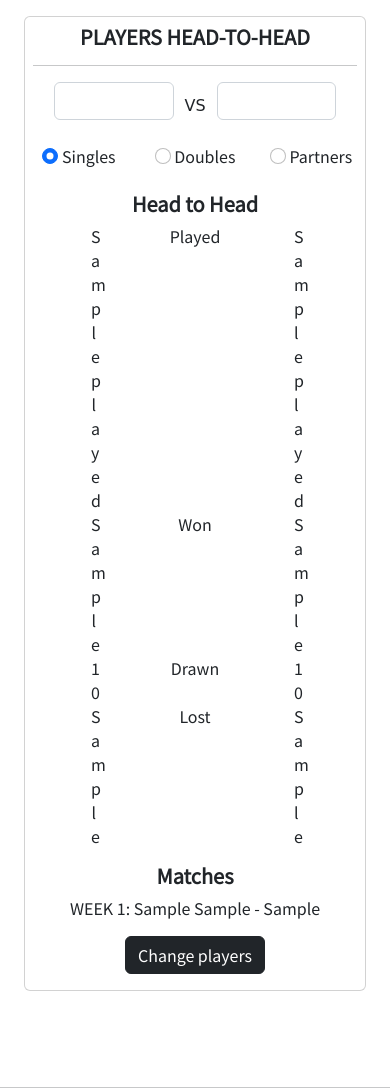
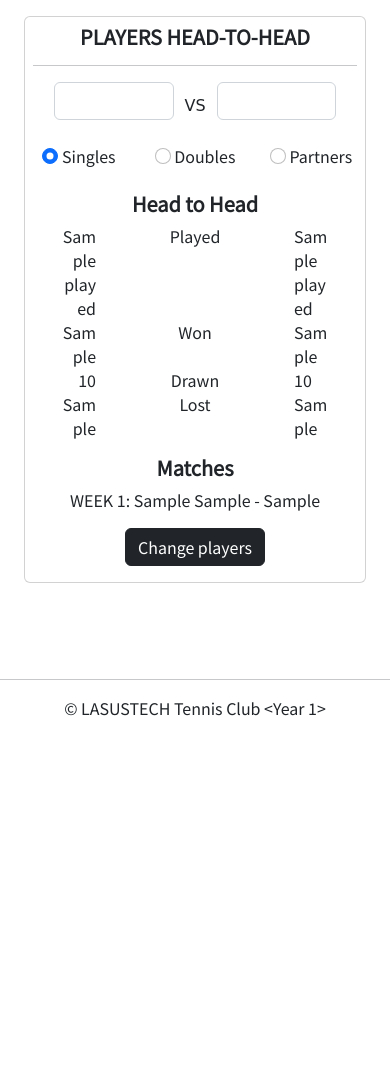
Before and after one commit to eeman7/Lasustech-tennis-club, a Flask app: template templates/head2head.html in a window 390 px wide. Shown: the part 95-1183 px from the top of the page. After the commit the page ends 811 px from the top, so only its background shows below. Run offline with Flask 3, Linux system fonts and the light colour scheme; tables that the repository leaves empty hold one stand-in row (values such as "Sample post"); the template is opened without the code that fills it: values that come from a table or form of the project are taken from there, most other values are stand-ins (such as "Sample title", 1, 10 or a date in 2020); lists and menus that the app fills with data are empty; some libraries are stand-ins or nearby versions; some web fonts are replaced.

Commit message:
Fifty-second Commit (Fix layout on mobile devices with adding Head-to-head)

```diff
--- a/templates/head2head.html
+++ b/templates/head2head.html
@@ -82,48 +82,48 @@
               <h5 class="fw-bold mt-3">Head to Head</h5>
               <div class="singles h2h-div">
                 <div class="row justify-content-center">
-                  <div class="col-1 text-end">
+                  <div class="col-2 text-end">
                     {{ h2h["singles"]["played"] }}
                   </div>
                   <div class="col-lg-4 col-6">
                     Played
                   </div>
-                  <div class="col-1 text-start">
+                  <div class="col-2 text-start">
                     {{ h2h["singles"]["played"] }}
                   </div>
                 </div>
                 <div class="row justify-content-center">
-                  <div class="col-1 text-end">
+                  <div class="col-2 text-end">
                     {{ h2h["singles"]["player1"] }}
                   </div>
                   <div class="col-lg-4 col-6">
                     Won
                   </div>
-                  <div class="col-1 text-start">
+                  <div class="col-2 text-start">
                     {{ h2h["singles"]["player2"] }}
                   </div>
                 </div>
                 {% if h2h["singles"]["player1"] + h2h["singles"]["player2"] != h2h["singles"]["played"] %}
                   <div class="row justify-content-center">
-                    <div class="col-1 text-end">
+                    <div class="col-2 text-end">
                       {{ h2h["singles"]["played"] - h2h["singles"]["player1"] - h2h["singles"]["player2"] }}
                     </div>
                     <div class="col-lg-4 col-6">
                       Drawn
                     </div>
-                    <div class="col-1 text-start">
+                    <div class="col-2 text-start">
                       {{ h2h["singles"]["played"] - h2h["singles"]["player1"] - h2h["singles"]["player2"] }}
                     </div>
                   </div>
                 {% endif %}
                 <div class="row justify-content-center mb-3">
-                  <div class="col-1 text-end">
+                  <div class="col-2 text-end">
                     {{ h2h["singles"]["player2"] }}
                   </div>
                   <div class="col-lg-4 col-6">
                     Lost
                   </div>
-                  <div class="col-1 text-start">
+                  <div class="col-2 text-start">
                     {{ h2h["singles"]["player1"] }}
                   </div>
                 </div>
@@ -152,48 +152,48 @@
               </div>
               <div class="doubles hide h2h-div">
                 <div class="row justify-content-center">
-                  <div class="col-1 text-end">
+                  <div class="col-2 text-end">
                     {{ h2h["doubles"]["played"] }}
                   </div>
                   <div class="col-lg-4 col-6">
                     Played
                   </div>
-                  <div class="col-1 text-start">
+                  <div class="col-2 text-start">
                     {{ h2h["doubles"]["played"] }}
                   </div>
                 </div>
                 <div class="row justify-content-center">
-                  <div class="col-1 text-end">
+                  <div class="col-2 text-end">
                     {{ h2h["doubles"]["player1"] }}
                   </div>
                   <div class="col-lg-4 col-6">
                     Won
                   </div>
-                  <div class="col-1 text-start">
+                  <div class="col-2 text-start">
                     {{ h2h["doubles"]["player2"] }}
                   </div>
                 </div>
                 {% if h2h["doubles"]["player1"] + h2h["doubles"]["player2"] != h2h["doubles"]["played"] %}
                   <div class="row justify-content-center">
-                    <div class="col-1 text-end">
+                    <div class="col-2 text-end">
                       {{ h2h["doubles"]["played"] - h2h["doubles"]["player1"] - h2h["doubles"]["player2"] }}
                     </div>
                     <div class="col-lg-4 col-6">
                       Drawn
                     </div>
-                    <div class="col-1 text-start">
+                    <div class="col-2 text-start">
                       {{ h2h["doubles"]["played"] - h2h["doubles"]["player1"] - h2h["doubles"]["player2"] }}
                     </div>
                   </div>
                 {% endif %}
                 <div class="row justify-content-center mb-3">
-                  <div class="col-1 text-end">
+                  <div class="col-2 text-end">
                     {{ h2h["doubles"]["player2"] }}
                   </div>
                   <div class="col-lg-4 col-6">
                     Lost
                   </div>
-                  <div class="col-1 text-start">
+                  <div class="col-2 text-start">
                     {{ h2h["doubles"]["player1"] }}
                   </div>
                 </div>
@@ -212,35 +212,35 @@
               </div>
               <div class="teammates hide h2h-div">
                 <div class="row justify-content-center">
-                  <div class="col-1 text-end">
+                  <div class="col-2 text-end">
                     {{ h2h["teammates"]["played"] }}
                   </div>
                   <div class="col-lg-4 col-6">
                     Played
                   </div>
-                  <div class="col-1 text-start">
+                  <div class="col-2 text-start">
                     {{ h2h["teammates"]["played"] }}
                   </div>
                 </div>
                 <div class="row justify-content-center">
-                  <div class="col-1 text-end">
+                  <div class="col-2 text-end">
                     {{ h2h["teammates"]["won"] }}
                   </div>
                   <div class="col-lg-4 col-6">
                     Won
                   </div>
-                  <div class="col-1 text-start">
+                  <div class="col-2 text-start">
                     {{ h2h["teammates"]["won"] }}
                   </div>
                 </div>
                 <div class="row justify-content-center mb-3">
-                  <div class="col-1 text-end">
+                  <div class="col-2 text-end">
                     {{ h2h["teammates"]["played"] - h2h["teammates"]["won"] }}
                   </div>
                   <div class="col-lg-4 col-6">
                     Lost
                   </div>
-                  <div class="col-1 text-start">
+                  <div class="col-2 text-start">
                     {{ h2h["teammates"]["played"] - h2h["teammates"]["won"] }}
                   </div>
                 </div>
--- a/templates/ladder-games.html
+++ b/templates/ladder-games.html
@@ -34,10 +34,10 @@
         <div class="container">
           <header class="d-flex justify-content-center py-3 border-bottom">
             <ul class="nav nav-pills">
-              <li class="nav-item"><a href="" class="nav-link tab active" aria-current="page" data-tab-value="#standings">Standings</a></li>
+              <li class="nav-item"><a href="" class="nav-link tab active" aria-current="page" data-tab-value="#standings">Table</a></li>
               <li class="nav-item"><a href="" class="nav-link tab" data-tab-value="#games">Games</a></li>
               <li class="nav-item"><a href="" class="nav-link tab" data-tab-value="#stats">Stats</a></li>
-              <li class="nav-item"><a href="" class="nav-link tab" data-tab-value="#h2h">Head to Head</a></li>
+              <li class="nav-item"><a href="" class="nav-link tab" data-tab-value="#h2h">H2H</a></li>
             </ul>
           </header>
         </div>
```
